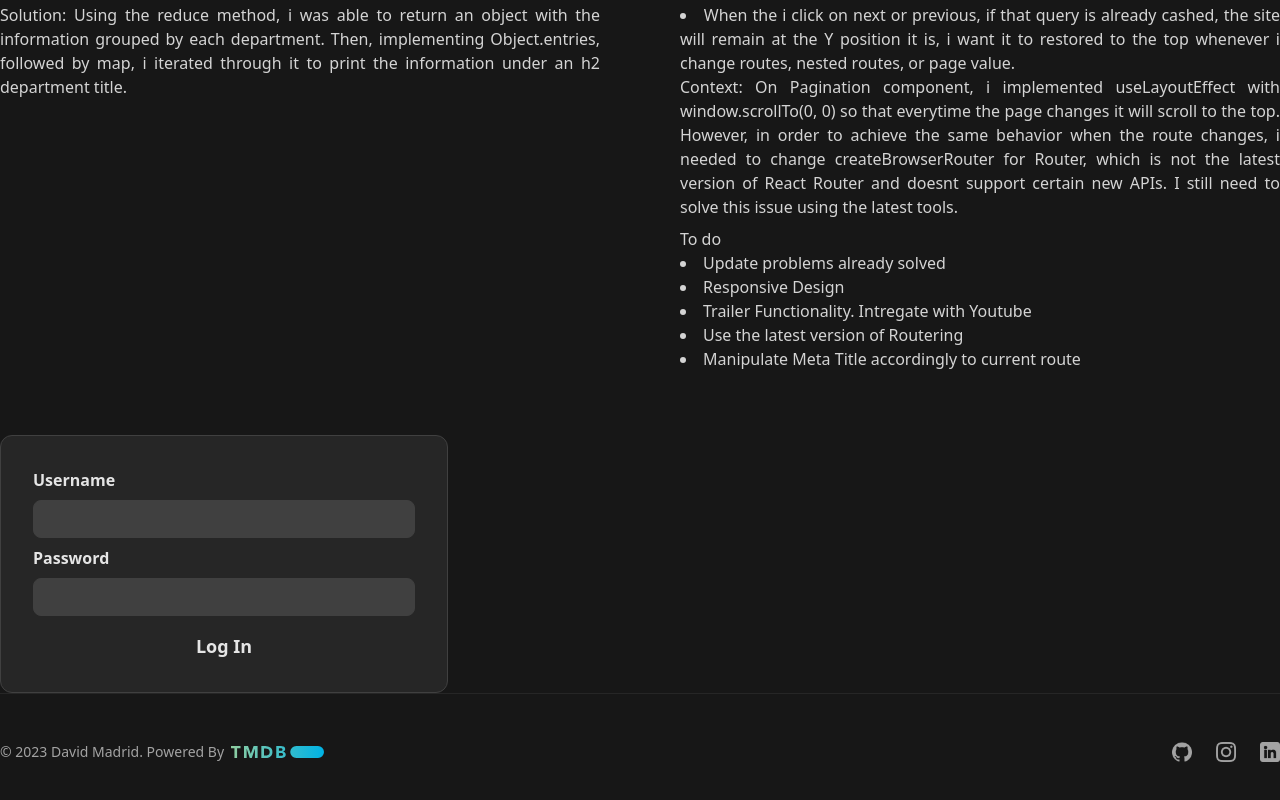
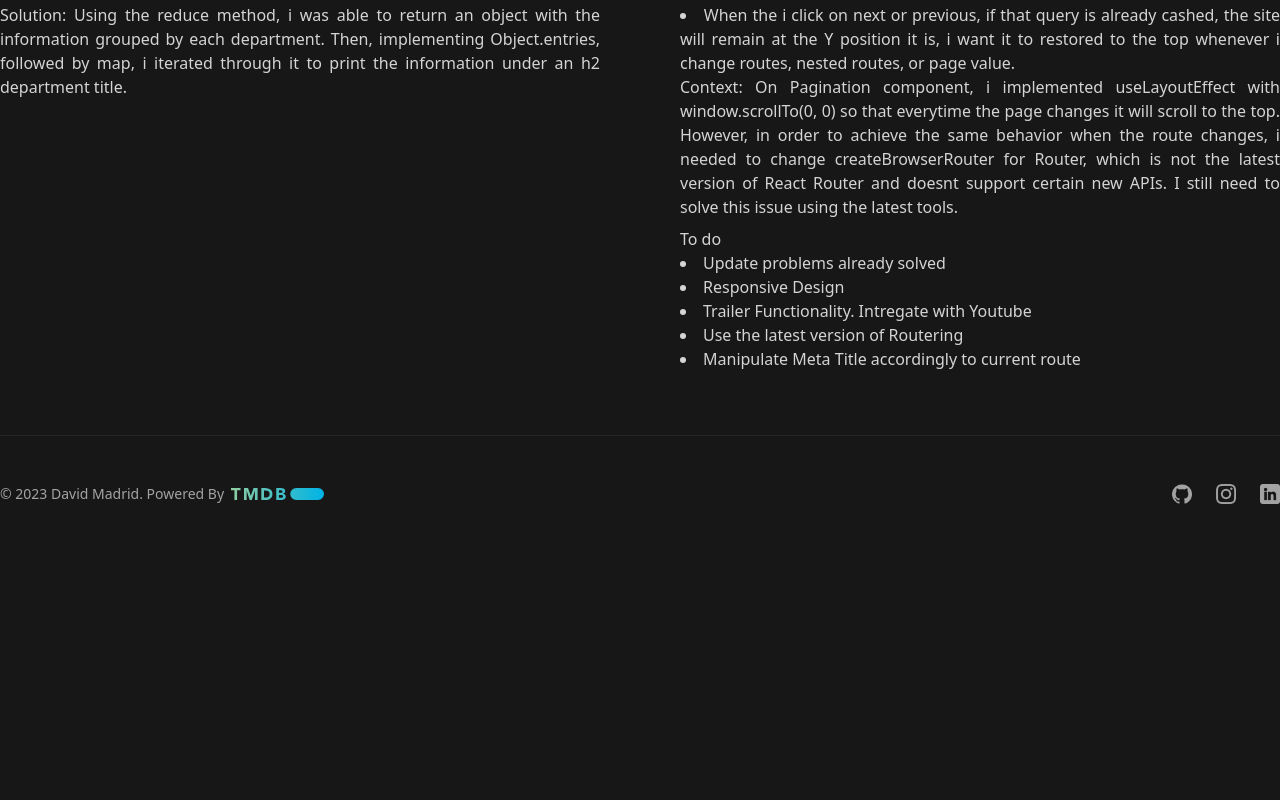
Before and after one commit to dmadridy/RMD, a React (Vite) app: page /reference in a window 1280 px wide. Shown: the part 892-1692 px from the top of the page. After the commit the page ends 1444 px from the top, so only its background shows below. Built offline with nearby package versions, Linux system fonts and the light colour scheme.

Commit message:
Headless UI library installed to manage the Modal

```diff
--- a/package.json
+++ b/package.json
@@ -9,6 +9,7 @@
     "preview": "vite preview"
   },
   "dependencies": {
+    "@headlessui/react": "^1.7.13",
     "@reduxjs/toolkit": "^1.9.3",
     "@tanstack/react-query": "^4.22.0",
     "history": "^5.3.0",
--- a/src/components/general/login.tsx
+++ b/src/components/general/login.tsx
@@ -2,7 +2,11 @@ import { useForm } from 'react-hook-form';
 import { useDispatch } from 'react-redux';
 import { logIn } from '../../store/slices/user';
 
-const Login = () => {
+type Props = {
+  setOpenForm: React.Dispatch<React.SetStateAction<boolean>>;
+};
+
+const Login: React.FC<Props> = ({ setOpenForm }) => {
   const {
     register,
     handleSubmit,
@@ -16,12 +20,15 @@ const Login = () => {
   });
 
   const dispatch = useDispatch();
-  const onSubmit = () => dispatch(logIn(getValues('username')));
+  const onSubmit = () => {
+    dispatch(logIn(getValues('username')));
+    setOpenForm(false);
+  };
 
   return (
     <form
       onSubmit={handleSubmit(onSubmit)}
-      className='max-w-md text-black p-8 rounded-xl bg-neutral-800 border border-neutral-700 font-semibold'
+      className='text-black p-8 rounded-xl bg-neutral-800 border border-neutral-700 font-semibold'
     >
       <div className='mb-2 space-y-2'>
         <label className='text-neutral-200' htmlFor='username'>
@@ -29,7 +36,12 @@ const Login = () => {
         </label>
         <input
           className='block outline-none border w-full duration-200 border-neutral-700 focus:border-neutral-600 hover:border-neutral-600 max-w-2xl rounded-lg p-2 text-neutral-300 placeholder:text-neutral-500 text-sm bg-neutral-700'
-          {...register('username', { required: 'Needs to put something here' })}
+          {...register('username', {
+            required: true,
+            pattern: /^[a-zA-Z0-9]*$/,
+            minLength: 4,
+            maxLength: 12,
+          })}
           id='username'
           type='text'
         />
@@ -40,7 +52,11 @@ const Login = () => {
         </label>
         <input
           className='block outline-none border w-full duration-200 border-neutral-700 focus:border-neutral-600 hover:border-neutral-600 max-w-2xl rounded-lg p-2 text-neutral-300 placeholder:text-neutral-500 text-sm bg-neutral-700'
-          {...register('password', { required: true })}
+          {...register('password', {
+            required: true,
+            minLength: 4,
+            maxLength: 12,
+          })}
           id='password'
           type='password'
         />
--- a/src/layouts/menu.tsx
+++ b/src/layouts/menu.tsx
@@ -3,9 +3,12 @@ import { activeStyle, unactiveStyle } from '../assets/styles';
 import user from '../assets/images/user.png';
 import { useSelector } from 'react-redux';
 import { RootState } from '../store';
+import { useState } from 'react';
+import Login from '../components/general/login';
 
 const Menu = () => {
   const username = useSelector((state: RootState) => state.user);
+  const [openForm, setOpenForm] = useState(false);
 
   return (
     <div className='flex justify-between container mx-auto max-w-7xl pt-8 pb-2 text-neutral-400 overflow-auto items-center font-medium'>
@@ -42,10 +45,18 @@ const Menu = () => {
         >
           Reference
         </NavLink>
-        <button className='flex gap-1 items-center border-2 border-neutral-700 p-1 px-3 rounded-full hover:border-neutral-400 duration-300'>
+        <button
+          onClick={() => setOpenForm(true)}
+          className='flex gap-1 items-center border-2 border-neutral-700 p-1 px-3 rounded-full hover:border-neutral-400 duration-300'
+        >
           <img className='w-6' src={user} alt='' />
           {username.status ? username.user : 'Log In'}
         </button>
+        {openForm && (
+          <div className='fixed inset-0 bg-black bg-opacity-50 z-50 flex items-center justify-center'>
+            <Login setOpenForm={setOpenForm} />
+          </div>
+        )}
       </div>
     </div>
   );
--- a/src/layouts/root.tsx
+++ b/src/layouts/root.tsx
@@ -13,7 +13,6 @@ const Root = () => {
       <Header />
       <Menu />
       <Outlet />
-      <Login />
       <Footer />
     </>
   );
```
Also changed, not shown: 1 other file (tests, documents, lock files or other folders).
